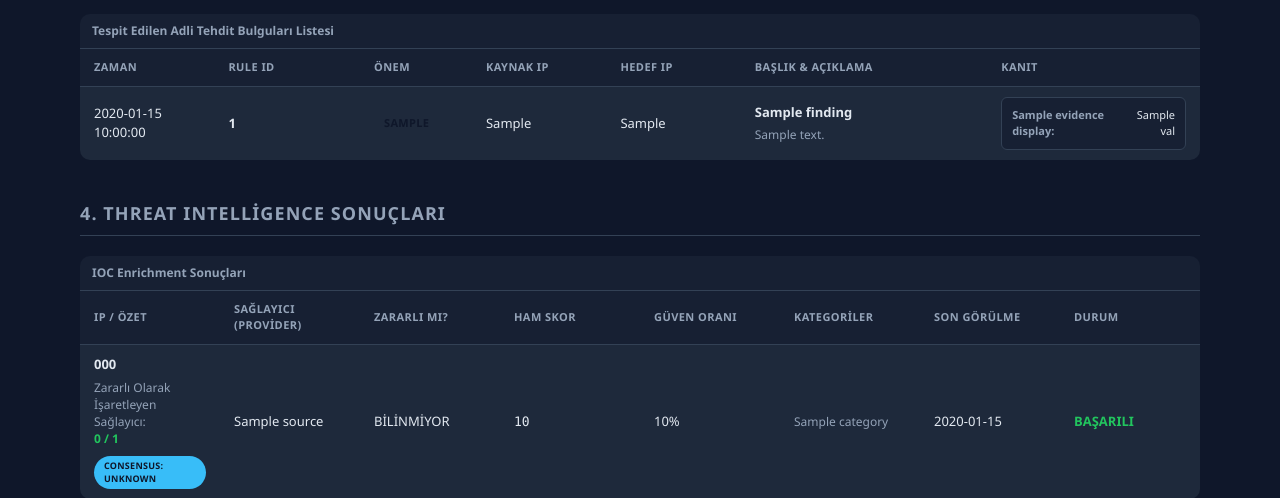
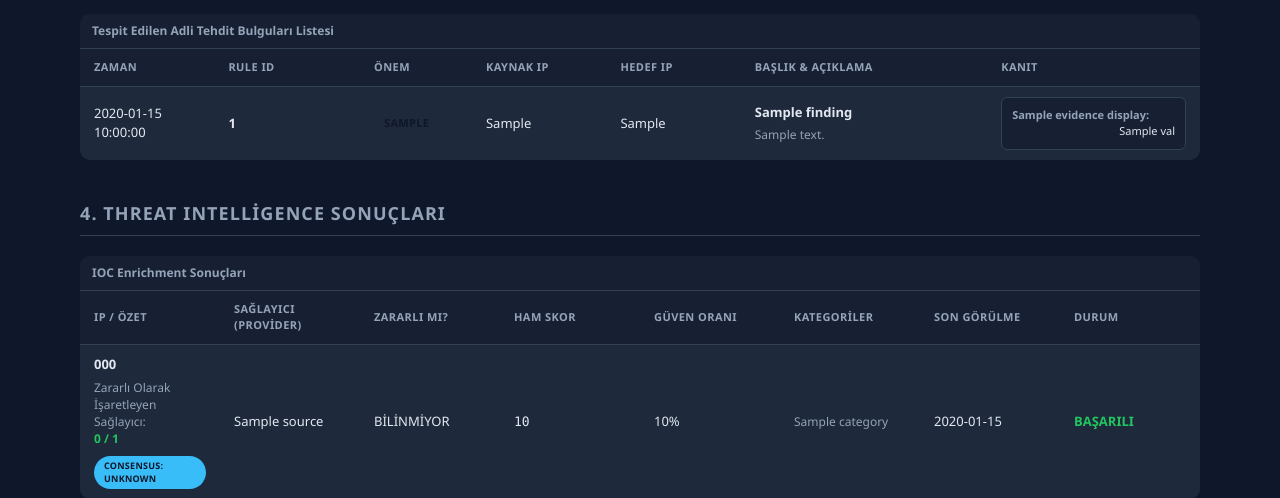
Before and after one commit to salihogz/automated-pcap-forensic, a Python web app: template templates/report.html.j2 in a window 1280 px wide. Shown: the part 1139-1637 px from the top of the page. Run offline with Jinja, Linux system fonts and the light colour scheme; the template is opened without the code that fills it: most values are stand-ins (such as "Sample title", 1, 10 or a date in 2020).

Commit message:
fix(report): KANIT sütununda uzun delil değerlerinin kırpılmasını gider
DNS tünelleme ve DGA bulgularının kanıt kutusundaki uzun, boşluksuz diziler
(örneklenen sorgular, alan adları) satır sonuna gelince sarmalanmıyor,
kutunun dışına taşıp kırpılıyordu -- yani adli raporun delil sütunu sessizce
okunamaz hale geliyordu. Sentetik demo capture'ın raporunda görünür durumda.

Kök neden flexbox: .evidence-val bir flex öğesi ve flex öğelerinin varsayılan
min-width'i 'auto', yani öğe içeriğinden daha dar olamıyor; bu yüzden
overflow-wrap hiç devreye girmiyordu.

Yalnızca overflow-wrap: anywhere eklemek yetmedi -- 'Örneklenen Sorgular:'
gibi geniş bir etiket değere ~40px bırakıp satırı 1000px'e uzattı. Çözüm
flex-wrap ile birlikte değere min-width vermek: kısa değerler etiketle aynı
satırda kalıyor, uzun etiketlerde değer kendi satırına inip kutunun tam
genişliğini kullanıyor.

Ayrıca snapshot baseline'ı için yeniden üretme yolu eklendi
(UPDATE_SNAPSHOT=1 pytest -k snapshot): şablon kasıtlı değiştiğinde 400+
satırlık baseline'ı elle düzenlemek hataya açıktı.

Co-Authored-By: Claude Opus 5 <noreply@anthropic.com>

```diff
--- a/templates/report.html.j2
+++ b/templates/report.html.j2
@@ -145,13 +145,27 @@
     }
     .evidence-row {
         display: flex;
+        /* flex-wrap + evidence-val'in min-width'i birlikte şunu sağlar: kısa
+           değerler ("Sorgu Sayısı: 45") etiketle aynı satırda kalır, ancak
+           etiket genişse değer kendi satırına inip kutunun tam genişliğini
+           kullanır. Aksi halde "Örneklenen Sorgular:" gibi uzun bir etiket
+           değere ~40px bırakıp satırı yüzlerce piksel uzatıyordu. */
+        flex-wrap: wrap;
         justify-content: space-between;
         padding: 3px 0;
         border-bottom: 1px dashed var(--border);
     }
     .evidence-row:last-child { border-bottom: none; }
-    .evidence-key { font-weight: 600; color: var(--muted); padding-right: 8px; }
-    .evidence-val { overflow-wrap: break-word; word-break: normal; text-align: right; }
+    /* flex-shrink: 0 -> etiket ("Sorgu Sayısı:") kırpılmasın, daima okunur kalsın. */
+    .evidence-key { font-weight: 600; color: var(--muted); padding-right: 8px; flex-shrink: 0; }
+    /* min-width: 0 zorunlu: flex öğelerinin varsayılan min-width'i "auto"dur,
+       yani öğe içeriğinden daha dar olamaz. Bu yüzden DNS tünelleme/DGA
+       bulgularındaki gibi boşluksuz uzun diziler (örneklenen sorgular, alan
+       adları) satır sonuna gelince sarmalanmak yerine kutunun dışına taşıp
+       kırpılıyordu -- yani KANIT sütunundaki delil sessizce okunamaz hale
+       geliyordu. overflow-wrap: anywhere ise bu dizilerin herhangi bir
+       noktadan bölünmesine izin verir. */
+    .evidence-val { overflow-wrap: anywhere; text-align: right; flex: 1 1 auto; min-width: 55%; }
 
     .finding-title {
         font-weight: 600;
```
Also changed, not shown: tests/snapshots/report_snapshot.html (+16 -2 lines), tests/test_reporter.py (+11 -0 lines).
